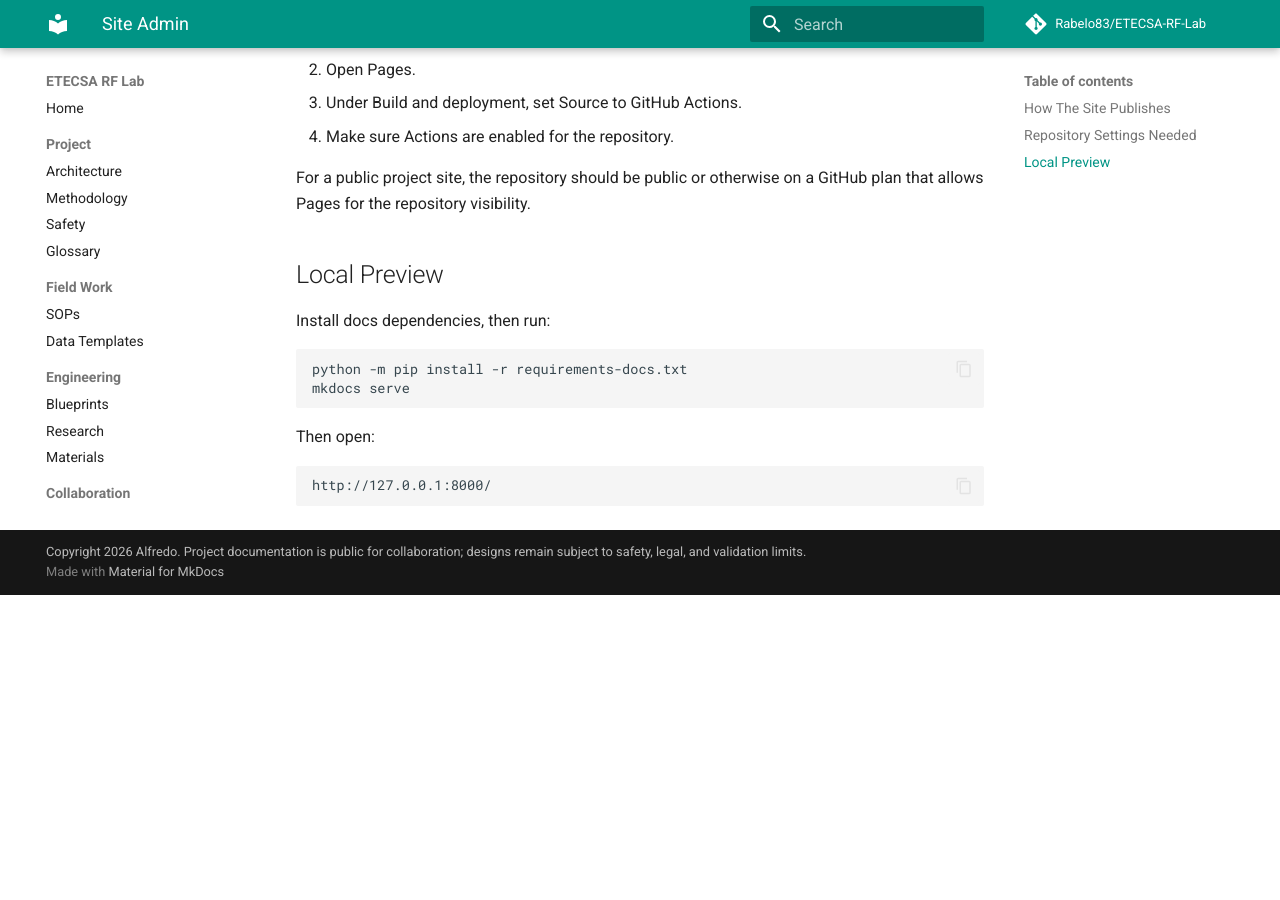
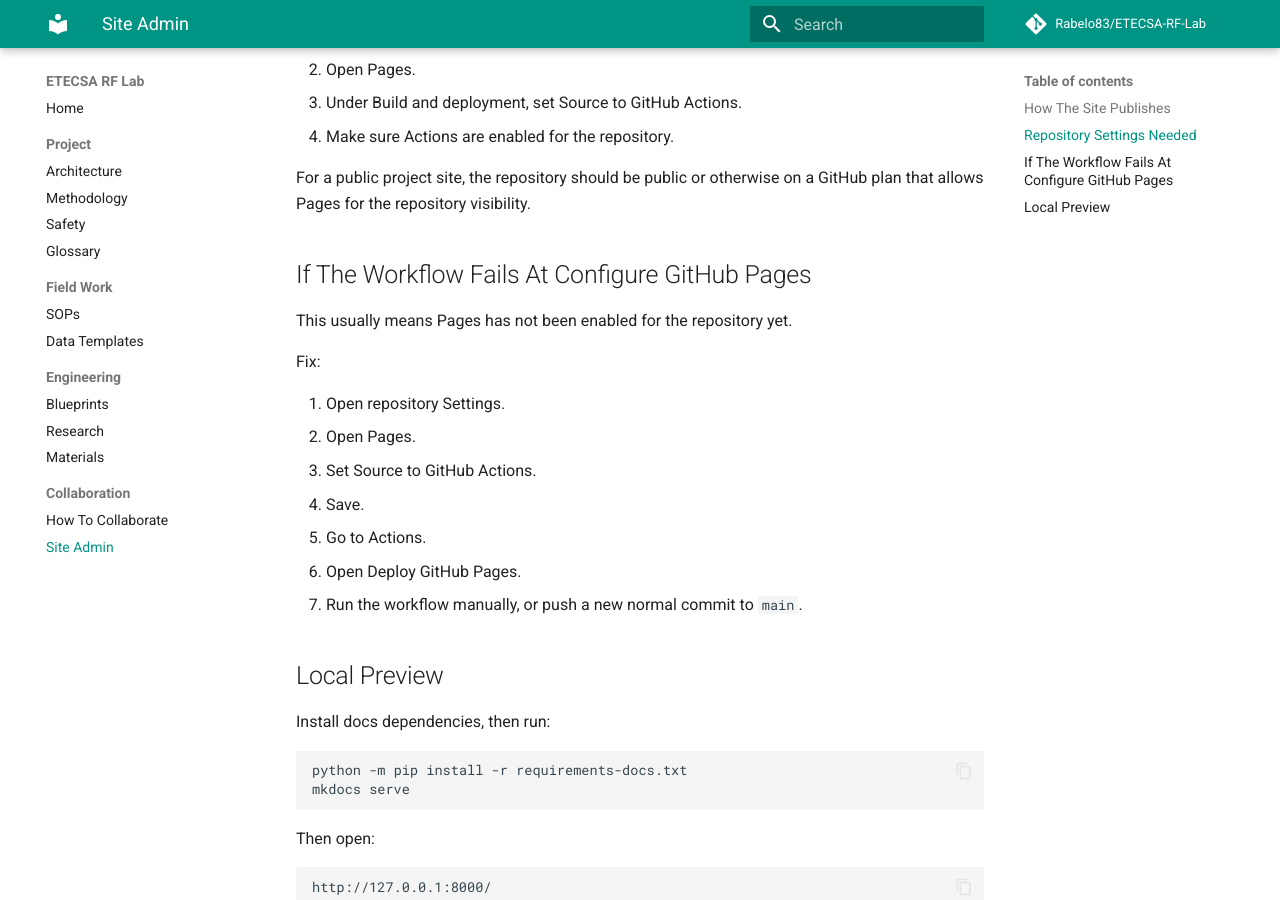
Before and after one commit to Rabelo83/Cuba-RF-Lab, an MkDocs documentation site: the page built from docs/site-admin.md, in a window 1280 px wide and 900 px high, scrolled down 755 px. Built offline with MkDocs 1.6.1 and Material for MkDocs 9.7.7, drawn with Linux system fonts in a browser that asks for light colours; comment, search, counter and statistics services are not loaded; before the commit the page ends 1350 px from its top, so only the background shows below that.

Commit message:
Record Pages enablement note [skip ci]

```diff
--- a/docs/site-admin.md
+++ b/docs/site-admin.md
@@ -31,6 +31,20 @@
 
 For a public project site, the repository should be public or otherwise on a GitHub plan that allows Pages for the repository visibility.
 
+## If The Workflow Fails At Configure GitHub Pages
+
+This usually means Pages has not been enabled for the repository yet.
+
+Fix:
+
+1. Open repository Settings.
+2. Open Pages.
+3. Set Source to GitHub Actions.
+4. Save.
+5. Go to Actions.
+6. Open Deploy GitHub Pages.
+7. Run the workflow manually, or push a new normal commit to `main`.
+
 ## Local Preview
 
 Install docs dependencies, then run:
```
Also changed, not shown: HANDOFF.md (+1 -0 lines).
